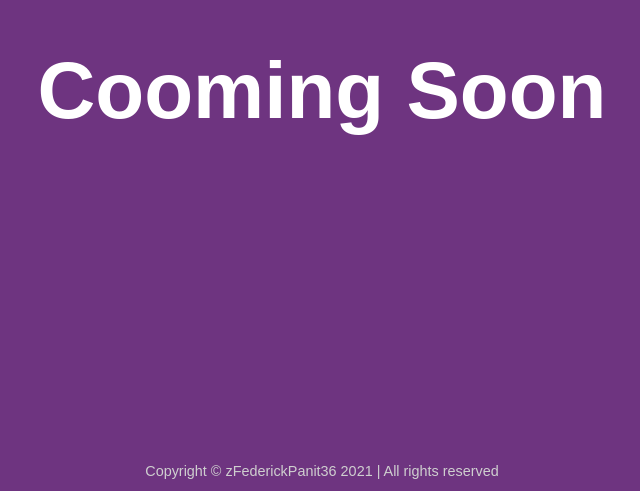
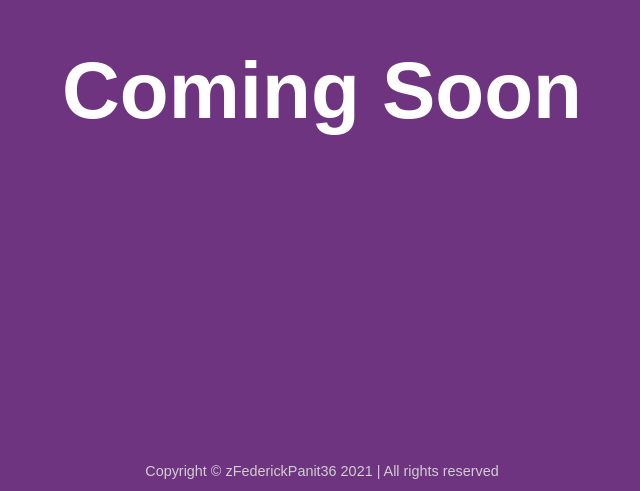
Before and after one commit to zFederickPanit36/swag-gang-site, a plain HTML site: page index.html in a window 1280 px wide. Shown: the part 309-800 px from the top of the page, without its empty margins (318-958 px from the left). Drawn offline with Linux system fonts and the light colour scheme.

Commit message:
cooming to coming

```diff
--- a/index.html
+++ b/index.html
@@ -12,7 +12,7 @@
     <div class="banner-area">
         <div class="content-area">
             <div class="content">
-                <h1>Cooming Soon</h1>
+                <h1>Coming Soon</h1>
             </div>
         </div>
     </div>
```
